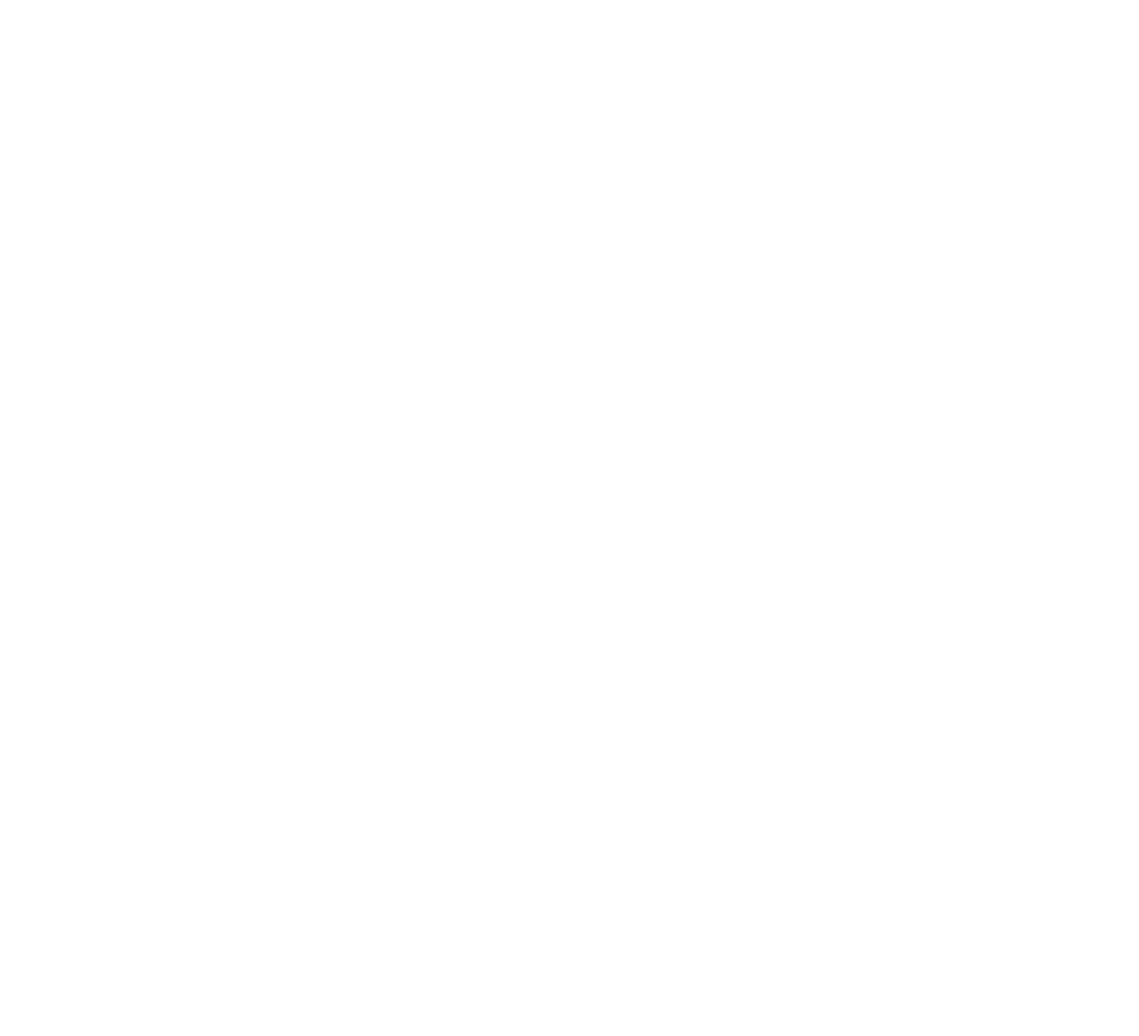
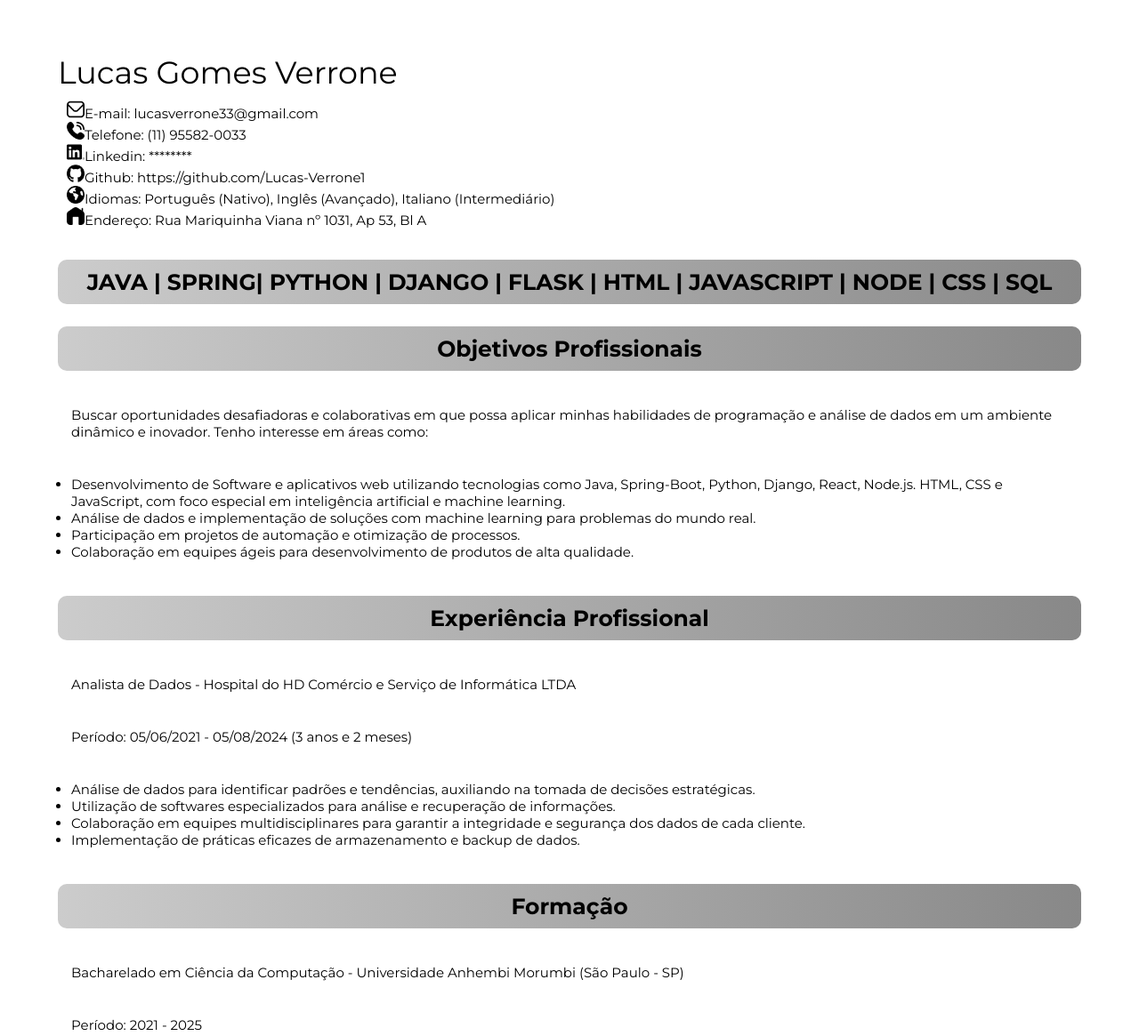
Before and after one commit to Lucas-Verrone1/Curriculum-Lucas-Verrone, a plain HTML site: page index.html in a window 1280 px wide. Shown: the top 1165 px of the page at 89% size. Before the commit the page ends 800 px from the top, so only its background shows below. Drawn offline with Linux system fonts and the light colour scheme.

Commit message:
Commit para adicionar arquivos novos

```diff
--- /dev/null
+++ b/components/components.css
@@ -0,0 +1,10 @@
+*{
+    margin: 0;
+    padding: 0;
+}
+
+
+.img-menu {
+    width: 20px;
+    height: 20px;
+}
--- a/index.html
+++ b/index.html
@@ -3,9 +3,82 @@
     <head>
         <meta charset="UTF-8">
         <meta name="viewport" content="width=device-width, initial-scale=1.0">
-        <title>Document</title>
+        <title>Currículo Lucas Gomes Verrone</title>
+        <link rel="stylesheet" href="./style/style.css">
+        <link rel="stylesheet" href="./components/components.css">
     </head>
-    <body>
-
+    <body id="body">
+        <header id="header">
+            <div id="name">Lucas Gomes Verrone</div>
+            <nav class="navigation">
+                <a href="" class="menu"><img class="img-menu" src="./icons/envelope.png" alt="e-mail">E-mail: lucasverrone33@gmail.com</a><br>
+                <a href="" class="menu"><img class="img-menu" src="./icons/phone-call.png" alt="telefone">Telefone: (11) 95582-0033</a><br>
+                <a href="" class="menu"><img class="img-menu" src="./icons/linkedin.png" alt="linkedin">Linkedin: ********</a><br>
+                <a href="" class="menu"><img class="img-menu" src="./icons/github.png" alt="github">Github: https://github.com/Lucas-Verrone1</a> <br>
+                <a href="" class="menu"><img class="img-menu" src="./icons/earth-americas.png" alt="idiomas">Idiomas: Português (Nativo), Inglês (Avançado), Italiano (Intermediário)</a> <br>
+                <a href="" class="menu"><img class="img-menu" src="./icons/house-chimney.png" alt="endereço">Endereço: Rua Mariquinha Viana nº 1031, Ap 53, Bl A </a> <br>
+            </nav>
+        </header>
+        <section><h1 class="title-sections">JAVA | SPRING| PYTHON | DJANGO | FLASK | HTML | JAVASCRIPT | NODE | CSS | SQL</h1></section>
+        <section class="container-1">
+            <h1 class="title-sections">
+                Objetivos Profissionais
+            </h1>
+            <p class="paragraph-sections">
+                Buscar oportunidades desafiadoras e colaborativas em que possa aplicar minhas habilidades de programação e análise de dados em um ambiente dinâmico e inovador. Tenho interesse em áreas como:
+            </p>
+            <div class="div-sections">
+            <ul>
+                <li>Desenvolvimento de Software e aplicativos web utilizando tecnologias como Java, Spring-Boot, Python, Django, React, Node.js. HTML, CSS e JavaScript, com foco especial em inteligência artificial e machine learning.</li>
+                <li>Análise de dados e implementação de soluções com machine learning para problemas do mundo real.</li>
+                <li>Participação em projetos de automação e otimização de processos.</li>
+                <li>Colaboração em equipes ágeis para desenvolvimento de produtos de alta qualidade.</li>
+            </ul>
+            </div>
+        </section>
+        <section class="container-1">
+            <h1 class="title-sections">
+                Experiência Profissional
+            </h1>
+            <p class="paragraph-sections">
+                Analista de Dados - Hospital do HD Comércio e Serviço de Informática LTDA
+            </p>
+            <p class="paragraph-sections">
+                Período: 05/06/2021 - 05/08/2024 (3 anos e 2 meses)
+            </p>
+            <div class="div-sections">
+            <ul>
+                <li>Análise de dados para identificar padrões  e tendências, auxiliando na tomada de decisões estratégicas.</li>
+                <li>Utilização de softwares especializados para análise e recuperação de informações.</li>
+                <li>Colaboração em equipes multidisciplinares para garantir a integridade e segurança dos dados de cada cliente.</li>
+                <li>Implementação de práticas eficazes de armazenamento e backup de dados.</li>
+            </ul>
+            </div>
+        </section>
+        <section class="container-1">
+            <h1 class="title-sections">
+                Formação
+            </h1>
+            <p class="paragraph-sections">
+                Bacharelado em Ciência da Computação - Universidade Anhembi Morumbi (São Paulo - SP)
+            </p>
+            <p class="paragraph-sections">
+                Período: 2021 - 2025
+            </p>
+        </section>
+        <section class="container-1">
+            <h1 class="title-sections">
+                Habilidades Técnicas
+            </h1>
+            <div class="div-sections">
+                <ul>
+                    <li>Linguagens de Programação: Java, Python, TypeScript, JavaScript <br> Frameworks: Spring, React, Node.js, Selenium, Django.</li>
+                    <li>Banco de Dados: MySQL, PostgreSQL, MongoDB.</li>
+                    <li>Conhecimento em automações e machine learning.</li>
+                    <li>Familiariade com metodologias ágeis como Scrum e Kanban.</li>
+                    <li>Certificação na LGPD (Lei Geral de Proteção de Dados).</li>
+                </ul>
+            </div>
+        </section>
     </body>
     </html>
--- /dev/null
+++ b/style/style.css
@@ -0,0 +1,66 @@
+@import url('https://fonts.googleapis.com/css2?family=Montserrat:ital,wght@0,100..900;1,100..900&family=Roboto:ital,wght@0,100..900;1,100..900&display=swap');
+
+* {
+    margin: 0;
+    padding: 0;
+    box-sizing: border-box;
+}
+
+#body {
+    color: #ffffff;
+    margin: 40px;
+}
+
+#header {
+    margin: 5px;
+    padding: 10px;
+    word-break: break-word;
+    color: #000000;
+    font-family: Montserrat;
+    font-size: 15px;
+}
+
+#name {
+    padding: 5px;
+    margin: 5px;
+    font-size: 35px;
+}
+
+#navigation {
+    padding: 5px;
+    margin: 5px;
+}
+
+.menu {
+    text-decoration: none;
+    padding: 10px;
+    margin: 10px;
+    color: #000000;
+}
+
+.title-sections {
+    background: linear-gradient(90deg, #cccccc, #aaaaaa, #888888);
+    margin: 25px;
+    padding: 10px;
+    border-radius: 10px;
+    text-align: center;
+    color: #000000;
+    font-size: 25px;
+    font-family: Montserrat;
+}
+
+.paragraph-sections {
+    border-radius: 10px;
+    justify-content: left;
+    color: #000000;
+    font-size: 15px;
+    font-family: Montserrat;
+    margin: 40px;
+}
+
+.div-sections {
+    color: #000000;
+    font-size: 15px;
+    font-family: Montserrat;
+    margin: 40px;
+}
```
Also changed, not shown: assets/modernheader.jpg (added), icons/book-bookmark.png (added), icons/earth-americas.png (added), icons/envelope.png (added), icons/facebook.png (added), icons/github.png (added), icons/house-chimney.png (added), icons/instagram.png (added), icons/linkedin.png (added), icons/phone-call.png (added), icons/whatsapp.png (added), icons/world-map.png (added), js/script.js (added).
